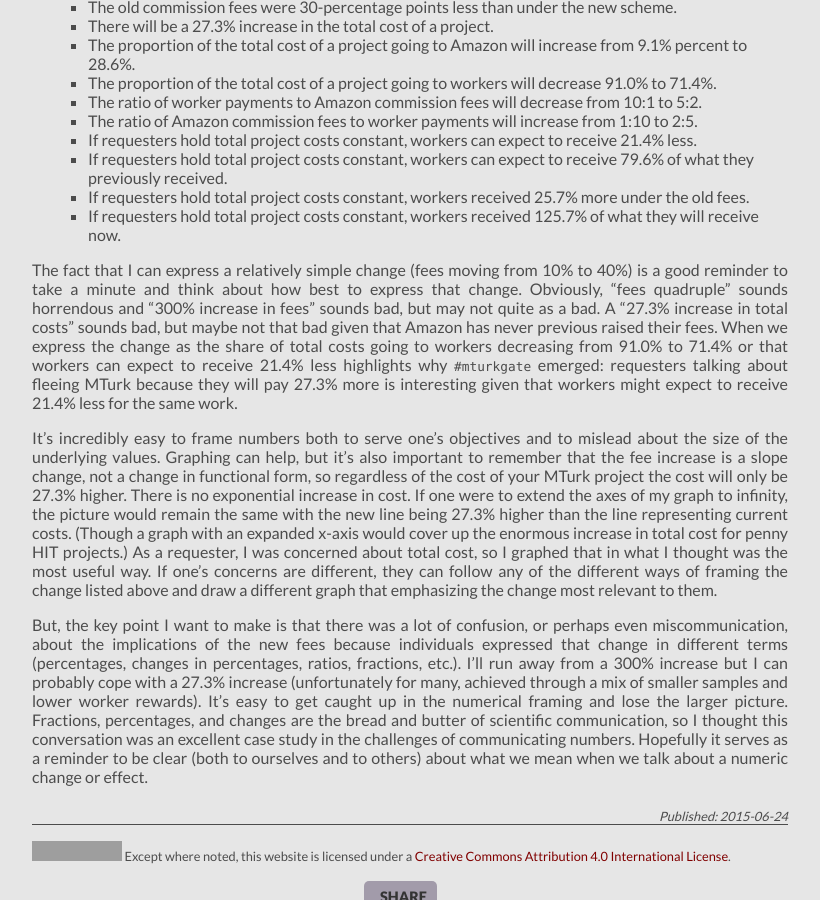
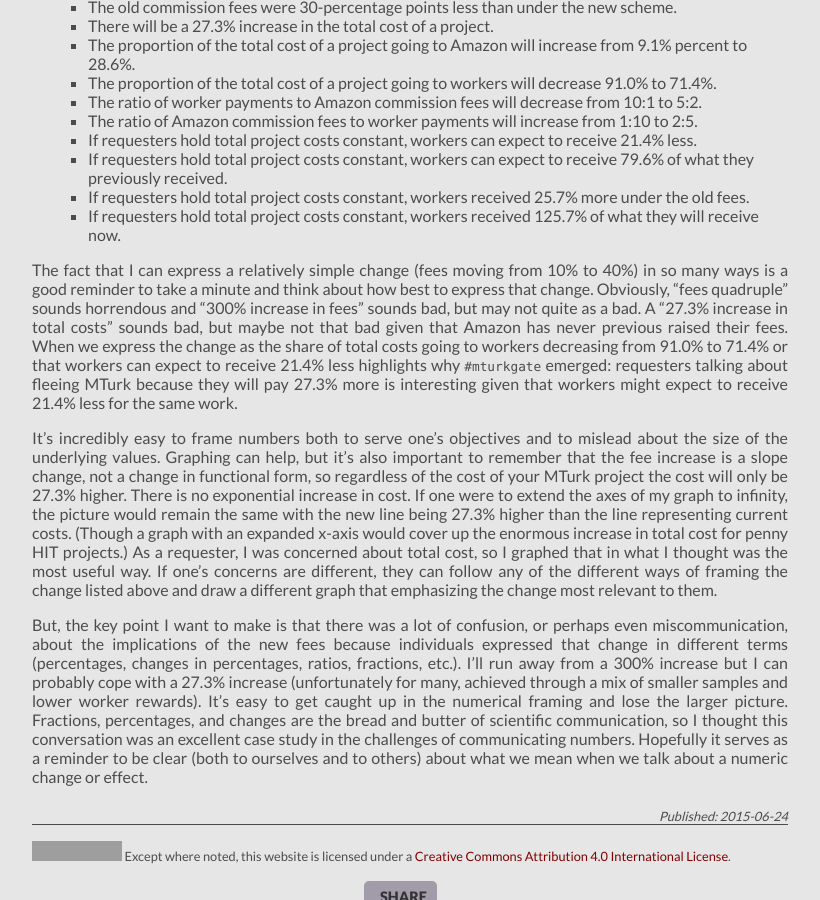
Before and after one commit to leeper/leeper.github.io, a Jekyll site: the page built from _posts/2015-06-24-mturkgate-fractions.md, in a window 1280 px wide and 900 px high, scrolled down 1782 px. Shown: the whole window, without its empty margins (230-1050 px from the left). Built offline with Jekyll 4.4.1, drawn with Linux system fonts in a browser that asks for light colours; some web fonts are replaced; Markdown is read by kramdown in place of the engine named in the settings; grey boxes are pictures that could not be loaded.

Commit message:
one small grammar fix [skip ci]

```diff
--- a/_posts/2015-06-24-mturkgate-fractions.md
+++ b/_posts/2015-06-24-mturkgate-fractions.md
@@ -58,7 +58,7 @@
  - If requesters hold total project costs constant, workers received 25.7% more under the old fees.
  - If requesters hold total project costs constant, workers received 125.7% of what they will receive now.
 
-The fact that I can express a relatively simple change (fees moving from 10% to 40%) is a good reminder to take a minute and think about how best to express that change. Obviously, "fees quadruple" sounds horrendous and "300% increase in fees" sounds bad, but may not quite as a bad. A "27.3% increase in total costs" sounds bad, but maybe not that bad given that Amazon has never previous raised their fees. When we express the change as the share of total costs going to workers decreasing from 91.0% to 71.4% or that workers can expect to receive 21.4% less highlights why `#mturkgate` emerged: requesters talking about fleeing MTurk because they will pay 27.3% more is interesting given that workers might expect to receive 21.4% less for the same work.
+The fact that I can express a relatively simple change (fees moving from 10% to 40%) in so many ways is a good reminder to take a minute and think about how best to express that change. Obviously, "fees quadruple" sounds horrendous and "300% increase in fees" sounds bad, but may not quite as a bad. A "27.3% increase in total costs" sounds bad, but maybe not that bad given that Amazon has never previous raised their fees. When we express the change as the share of total costs going to workers decreasing from 91.0% to 71.4% or that workers can expect to receive 21.4% less highlights why `#mturkgate` emerged: requesters talking about fleeing MTurk because they will pay 27.3% more is interesting given that workers might expect to receive 21.4% less for the same work.
 
 It's incredibly easy to frame numbers both to serve one's objectives and to mislead about the size of the underlying values. Graphing can help, but it's also important to remember that the fee increase is a slope change, not a change in functional form, so regardless of the cost of your MTurk project the cost will only be 27.3% higher. There is no exponential increase in cost. If one were to extend the axes of my graph to infinity, the picture would remain the same with the new line being 27.3% higher than the line representing current costs. (Though a graph with an expanded x-axis would cover up the enormous increase in total cost for penny HIT projects.) As a requester, I was concerned about total cost, so I graphed that in what I thought was the most useful way. If one's concerns are different, they can follow any of the different ways of framing the change listed above and draw a different graph that emphasizing the change most relevant to them.
 
```
